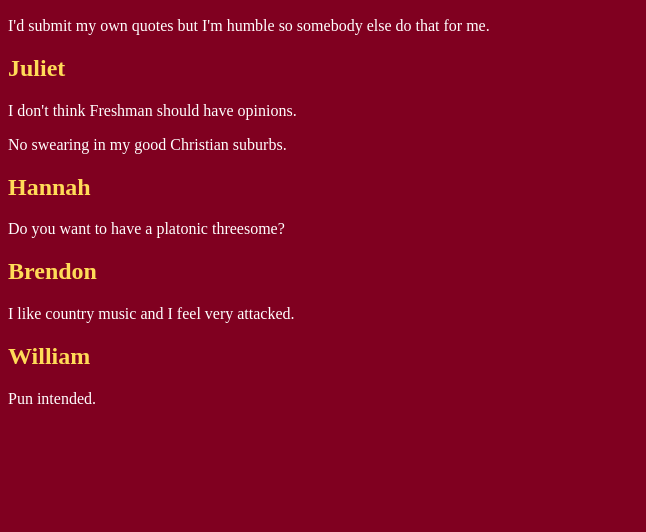
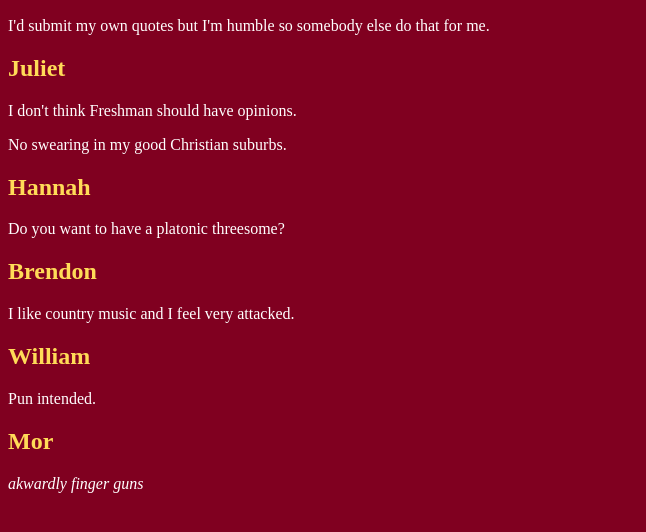
Before and after one commit to NoteworthyAcappella/Quotes, a plain HTML site: page index.html in a window 1280 px wide. Shown: the part 110-642 px from the top of the page, without its empty margins (0-646 px from the left). Drawn offline with Linux system fonts and the light colour scheme.

Commit message:
We need Mor quotes

```diff
--- a/index.html
+++ b/index.html
@@ -21,5 +21,7 @@
   <p>I like country music and I feel very attacked.</p>
   <h2>William</h2>
   <p>Pun intended.</p>
+  <h2>Mor</h2>
+  <p><i>akwardly finger guns</i></p>
 </body>
 </html>
```
